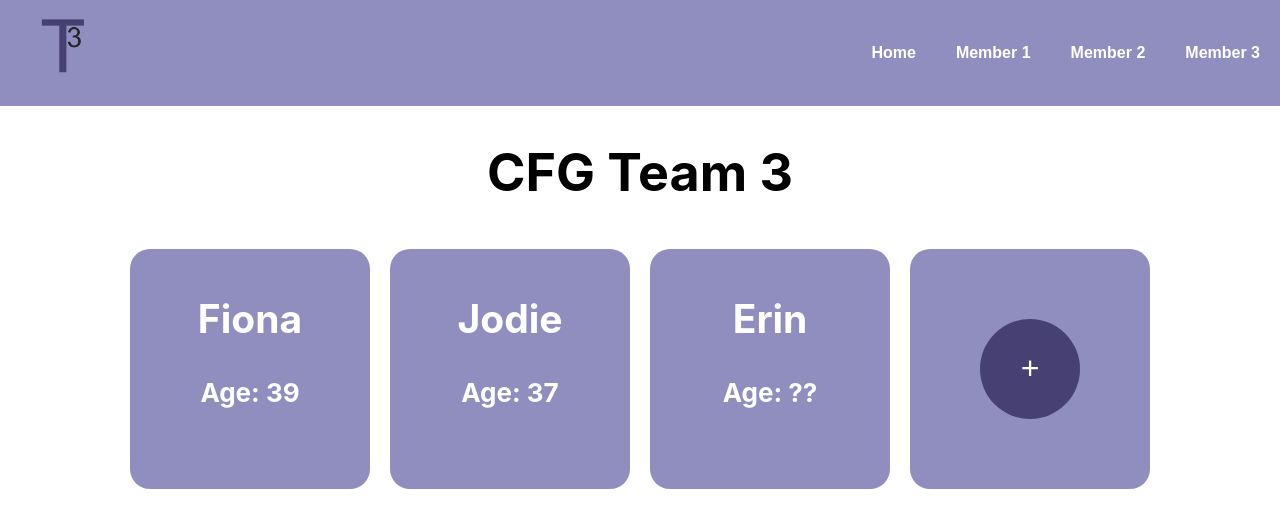
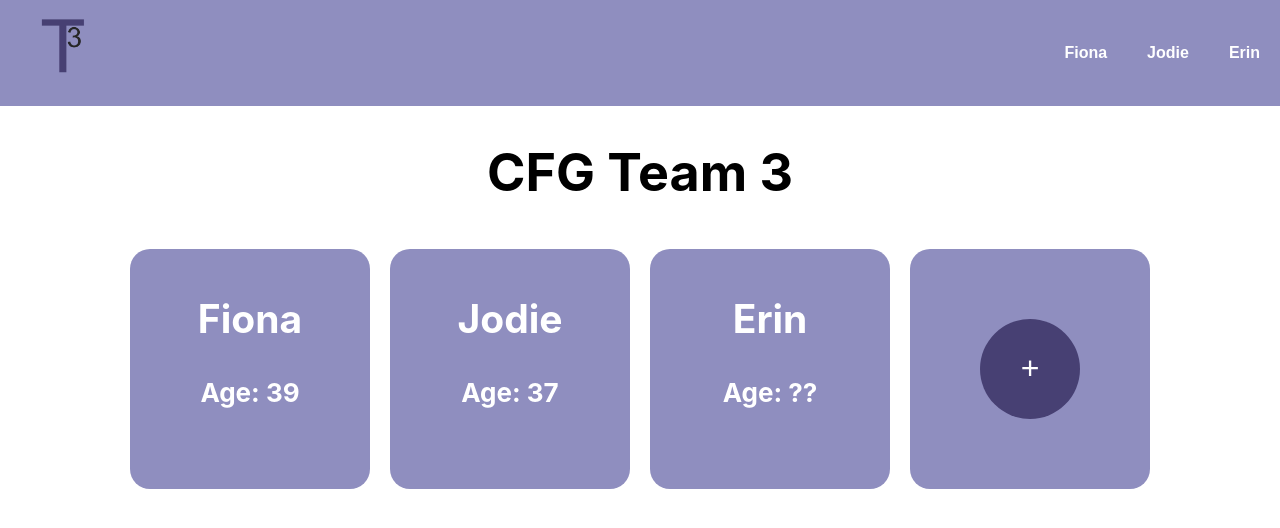
Before and after one commit to FMossman/CFGTeam3Project, a React (Create React App) app in the folder team3-app/: page / in a window 1280 px wide. Shown: the top 528 px of the page. Built offline with nearby package versions, Linux system fonts and the light colour scheme.

Commit message:
Adding link to homepage within team3Icon, Removing HomePage link from unordered list in Navbar, Adding name text to unordered list in Navbar

```diff
--- a/team3-app/src/components/NavigationBar.js
+++ b/team3-app/src/components/NavigationBar.js
@@ -4,14 +4,15 @@ function NavigationBar(props) {
     return (
         <div className="wholeNavBar">
             <div className="team3Icon">
+                <Link to="home">
                 <img src=".\images\team3logo.png" className="teamLogo" alt="logo of a T with a 3" />
+                </Link>
             </div>
             <div className="Nav-list">
                 <ul className="navListUl">
-                    <li><Link to="home">Home</Link></li>
-                    <li><Link to="member1">Member 1</Link></li>
-                    <li><Link to="member2">Member 2</Link></li>
-                    <li><Link to="member3">Member 3</Link></li>
+                    <li><Link to="member1">Fiona</Link></li>
+                    <li><Link to="member2">Jodie</Link></li>
+                    <li><Link to="member3">Erin</Link></li>
                 </ul>
             </div>
         </div>
```
